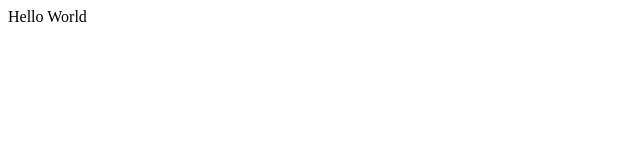
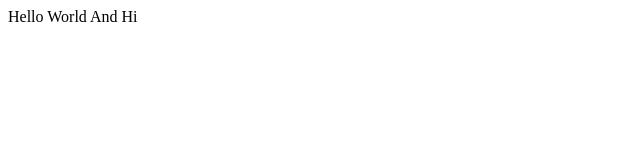
Before and after one commit to sanket-99/demo, a plain HTML site: page index.html in a window 1280 px wide. Shown: the full height of the page, 0-640 px from the left. Drawn offline with Linux system fonts and the light colour scheme.

Commit message:
final commit

```diff
--- a/index.html
+++ b/index.html
@@ -1,7 +1,7 @@
 <html>
 <header>
 <title>DEMO TITLE</title>
-Hello World
+Hello World And Hi
 </header>
 <body>
 </body>
```
